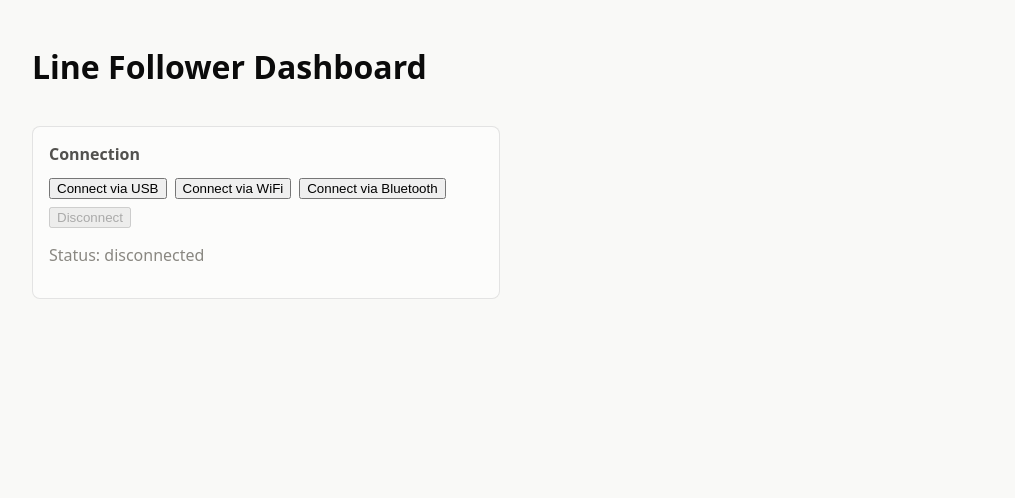
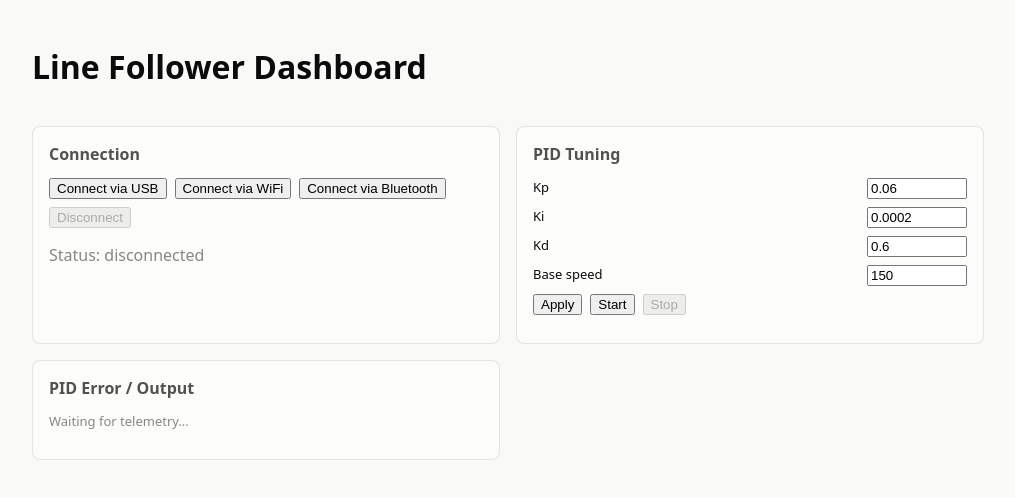
Before and after one commit to NAJDAWI-dot/line-follower, a React (Vite) app in the folder webapp/: page / in a window 1280 px wide. Shown: the top 498 px of the page, without its empty margins (132-1147 px from the left). Built offline with nearby package versions, Linux system fonts and the light colour scheme.

Commit message:
feat(webapp): add PID tuning panel and error/output sparklines

```diff
--- a/webapp/src/App.tsx
+++ b/webapp/src/App.tsx
@@ -2,9 +2,11 @@ import { useConnection } from './state/useConnection';
 import { ConnectionPanel } from './components/ConnectionPanel';
 import { SensorBarGraph } from './components/SensorBarGraph';
 import { LinePositionIndicator } from './components/LinePositionIndicator';
+import { PidTuningPanel } from './components/PidTuningPanel';
+import { PidChart } from './components/PidChart';
 
 export default function App() {
-  const { status, statusMessage, telemetry, connect, disconnect } = useConnection();
+  const { status, statusMessage, telemetry, history, connect, disconnect, sendCommand } = useConnection();
 
   return (
     <div className="app">
@@ -21,6 +23,13 @@ export default function App() {
           <LinePositionIndicator linePosition={telemetry.linePosition} lineDetected={telemetry.lineDetected} />
         </>
       )}
+      <PidTuningPanel
+        onApply={sendCommand}
+        onStart={() => sendCommand({ cmd: 'start' })}
+        onStop={() => sendCommand({ cmd: 'stop' })}
+        pidEnabled={telemetry?.pidEnabled ?? false}
+      />
+      <PidChart history={history} />
     </div>
   );
 }
--- /dev/null
+++ b/webapp/src/components/PidChart.tsx
@@ -0,0 +1,53 @@
+interface PidChartProps {
+  history: Array<{ pidError: number; pidOutput: number }>;
+}
+
+const WIDTH = 320;
+const HEIGHT = 70;
+const MAX_POINTS = 100;
+
+function Sparkline({ values, color, label }: { values: number[]; color: string; label: string }) {
+  const maxAbs = Math.max(1, ...values.map((v) => Math.abs(v)));
+  const path = values
+    .map((v, i) => {
+      const x = (i / Math.max(1, values.length - 1)) * WIDTH;
+      const y = HEIGHT / 2 - (v / maxAbs) * (HEIGHT / 2 - 6);
+      return `${i === 0 ? 'M' : 'L'}${x.toFixed(1)},${y.toFixed(1)}`;
+    })
+    .join(' ');
+  const latest = values[values.length - 1];
+
+  return (
+    <div>
+      <div className="sparkline-label">
+        <span className="legend-item">
+          <span className="swatch" style={{ background: color }} /> {label}
+        </span>
+        <span className="muted">{latest.toFixed(2)}</span>
+      </div>
+      <svg width={WIDTH} height={HEIGHT} role="img" aria-label={`${label} over time`}>
+        <line x1={0} y1={HEIGHT / 2} x2={WIDTH} y2={HEIGHT / 2} stroke="var(--gridline)" strokeWidth={1} />
+        <path d={path} fill="none" stroke={color} strokeWidth={2} />
+      </svg>
+    </div>
+  );
+}
+
+export function PidChart({ history }: PidChartProps) {
+  const points = history.slice(-MAX_POINTS);
+  if (points.length < 2) {
+    return (
+      <div className="panel">
+        <h2>PID Error / Output</h2>
+        <p className="muted">Waiting for telemetry...</p>
+      </div>
+    );
+  }
+  return (
+    <div className="panel">
+      <h2>PID Error / Output</h2>
+      <Sparkline values={points.map((p) => p.pidError)} color="var(--series-1)" label="Error" />
+      <Sparkline values={points.map((p) => p.pidOutput)} color="var(--series-2)" label="Output" />
+    </div>
+  );
+}
--- /dev/null
+++ b/webapp/src/components/PidTuningPanel.tsx
@@ -0,0 +1,43 @@
+import { useState } from 'react';
+import type { Command } from '../protocol';
+
+interface PidTuningPanelProps {
+  onApply: (command: Command) => void;
+  onStart: () => void;
+  onStop: () => void;
+  pidEnabled: boolean;
+}
+
+export function PidTuningPanel({ onApply, onStart, onStop, pidEnabled }: PidTuningPanelProps) {
+  const [kp, setKp] = useState(0.06);
+  const [ki, setKi] = useState(0.0002);
+  const [kd, setKd] = useState(0.6);
+  const [base, setBase] = useState(150);
+
+  return (
+    <section className="panel">
+      <h2>PID Tuning</h2>
+      <label>
+        Kp
+        <input type="number" step="0.001" value={kp} onChange={(e) => setKp(Number(e.target.value))} />
+      </label>
+      <label>
+        Ki
+        <input type="number" step="0.0001" value={ki} onChange={(e) => setKi(Number(e.target.value))} />
+      </label>
+      <label>
+        Kd
+        <input type="number" step="0.01" value={kd} onChange={(e) => setKd(Number(e.target.value))} />
+      </label>
+      <label>
+        Base speed
+        <input type="number" min={0} max={255} value={base} onChange={(e) => setBase(Number(e.target.value))} />
+      </label>
+      <div className="pid-buttons">
+        <button onClick={() => onApply({ cmd: 'setPid', kp, ki, kd, base })}>Apply</button>
+        <button onClick={onStart} disabled={pidEnabled}>Start</button>
+        <button onClick={onStop} disabled={!pidEnabled}>Stop</button>
+      </div>
+    </section>
+  );
+}
```
